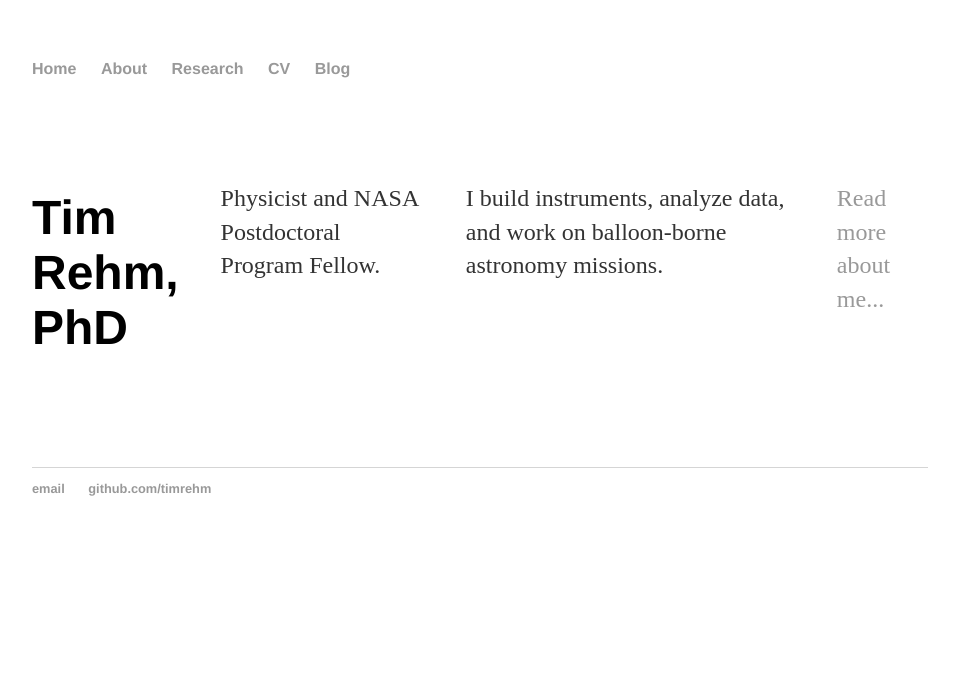
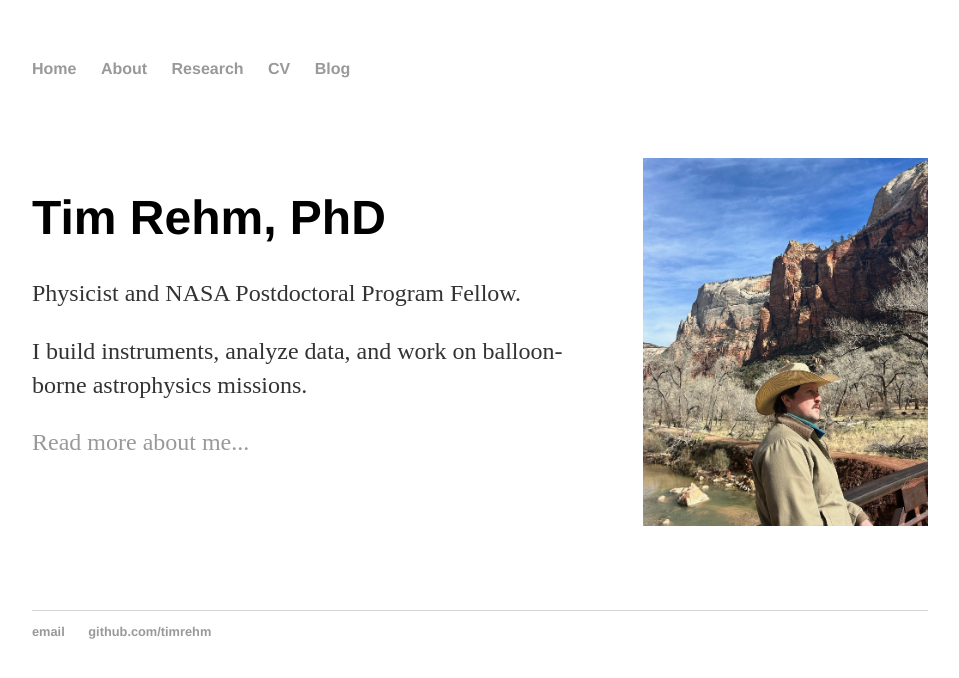
Before and after one commit to timrehm/timrehm.github.io, a Jekyll site: the page built from index.html, in a window 1280 px wide. Shown: the top 678 px of the page, without its empty margins (160-1119 px from the left). Built offline with Jekyll 4.4.1, drawn with Linux system fonts in a browser that asks for light colours.

Commit message:
Update index.html

```diff
--- a/index.html
+++ b/index.html
@@ -3,12 +3,18 @@ layout: default
 title: Tim Rehm...
 ---
 <div class="content">
-  <h1>Tim Rehm, PhD</h1>
-  <p>Physicist and NASA Postdoctoral Program Fellow.</p>
+  <div class="text">
+    <h1>Tim Rehm, PhD</h1>
+    <p>Physicist and NASA Postdoctoral Program Fellow.</p>
 
-  <p>
-    I build instruments, analyze data, and work on balloon-borne astronomy missions.
-  </p>
+    <p>
+      I build instruments, analyze data, and work on balloon-borne astrophysics missions.
+    </p>
 
-  <p><a href="/about">Read more about me...</a></p>
+    <p><a href="/about">Read more about me...</a></p>
+  </div>
+
+  <div class="image">
+    <img src="/img/MeInCowboyHat.jpeg" alt="Tim Rehm">
+  </div>
 </div>
```
